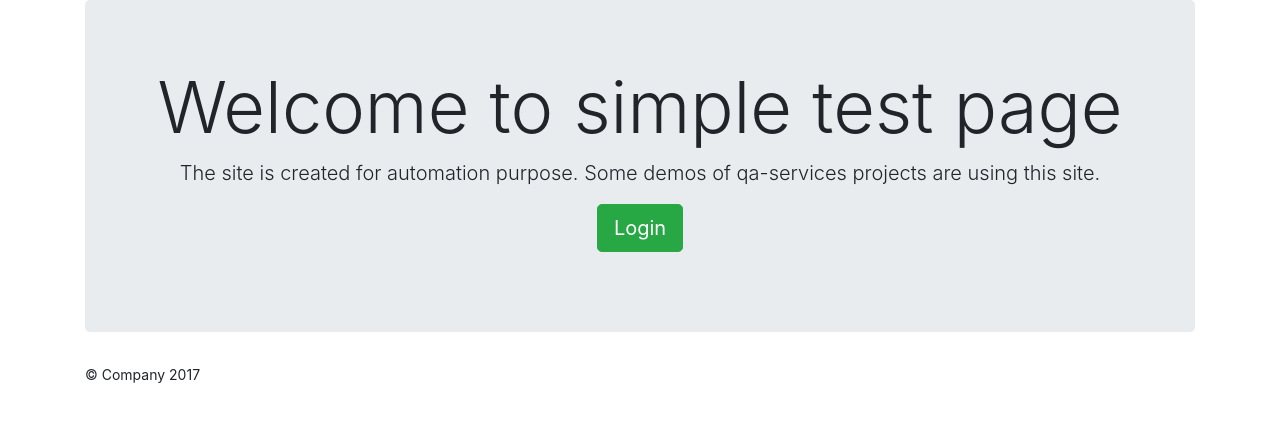
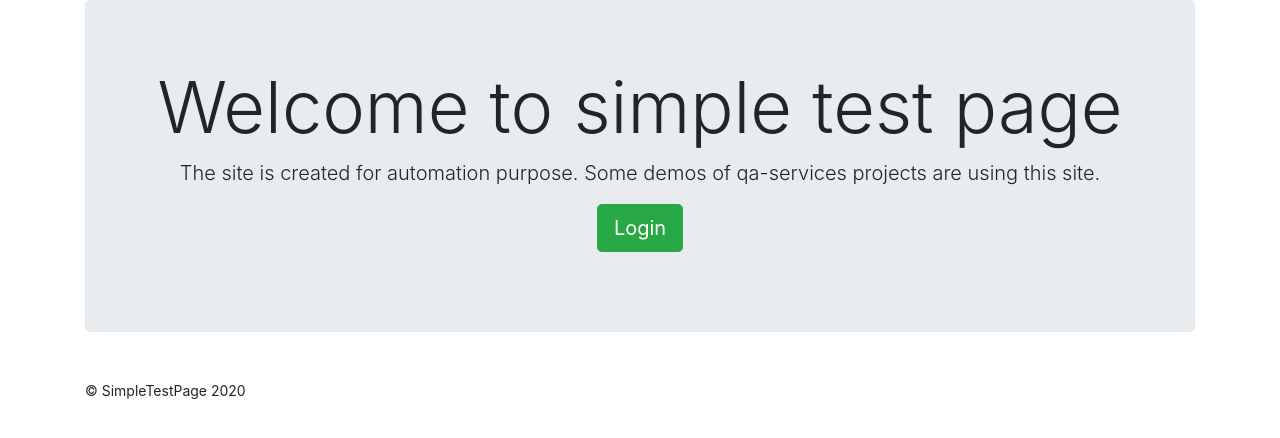
Before and after one commit to qa-services/simple-test-page, a Jekyll site: the page built from index.html, in a window 1280 px wide. Shown: the top 438 px of the page. Built offline with Jekyll 4.4.1, drawn with Linux system fonts in a browser that asks for light colours.

Commit message:
Refactoring

```diff
--- a/_layouts/default.html
+++ b/_layouts/default.html
@@ -9,6 +9,7 @@
   <link href="https://stackpath.bootstrapcdn.com/bootstrap/4.4.0/css/bootstrap.min.css" rel="stylesheet" integrity="sha384-SI27wrMjH3ZZ89r4o+fGIJtnzkAnFs3E4qz9DIYioCQ5l9Rd/7UAa8DHcaL8jkWt" crossorigin="anonymous">
 
   <link rel="stylesheet" href="{{ site.page_url }}/assets/site.css">
+  <link rel="canonical" href="https://getbootstrap.com/docs/4.4/examples/sticky-footer/">
 
   <script src="https://cdnjs.cloudflare.com/ajax/libs/jquery/3.4.1/jquery.min.js" integrity="sha256-CSXorXvZcTkaix6Yvo6HppcZGetbYMGWSFlBw8HfCJo=" crossorigin="anonymous"></script>
 
@@ -20,7 +21,7 @@
   <script src="{{ '/js/respond.min.js' | prepend: site.baseurl }}"></script>
   <![endif]-->
 </head>
-<body>
+<body class="d-flex flex-column h-100">
 
 {{ content }}
 
--- a/assets/site.css
+++ b/assets/site.css
@@ -88,6 +88,8 @@ body {
   text-transform: uppercase;
 }
 
+
+
 /*
  * Navbar
  */
--- a/index.html
+++ b/index.html
@@ -2,17 +2,15 @@
 layout: default
 title: Simple test page - Login
 ---
-<div class="container">
-  <main role="main">
+<main role="main" class="flex-shrink-0">
+  <div class="container">
     <div class="jumbotron text-center">
       <h4 class="display-3">Welcome to simple test page</h4>
       <p class="lead">The site is created for automation purpose. Some demos of qa-services projects are using this site.</p>
       <p><a class="btn btn-lg btn-success" href="{{ site.page_url }}/login.html" role="button">Login</a></p>
     </div>
-  </main>
-
-  <footer class="footer">
-    <p>© Company 2017</p>
-  </footer>
-
-    </div>
+  </div>
+</main>
+<footer class="footer mt-auto py-3">
+  <div class="container"><span>© SimpleTestPage 2020</span></div>
+</footer>
```
